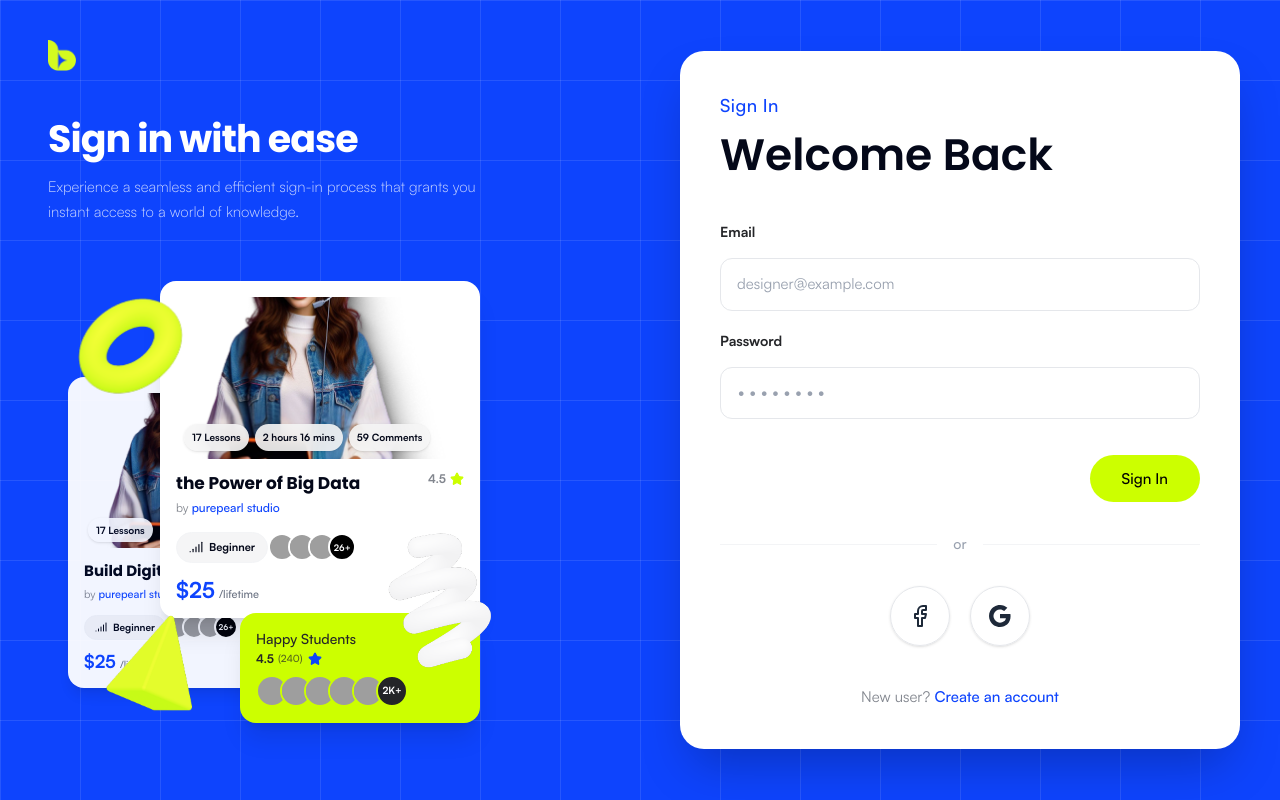
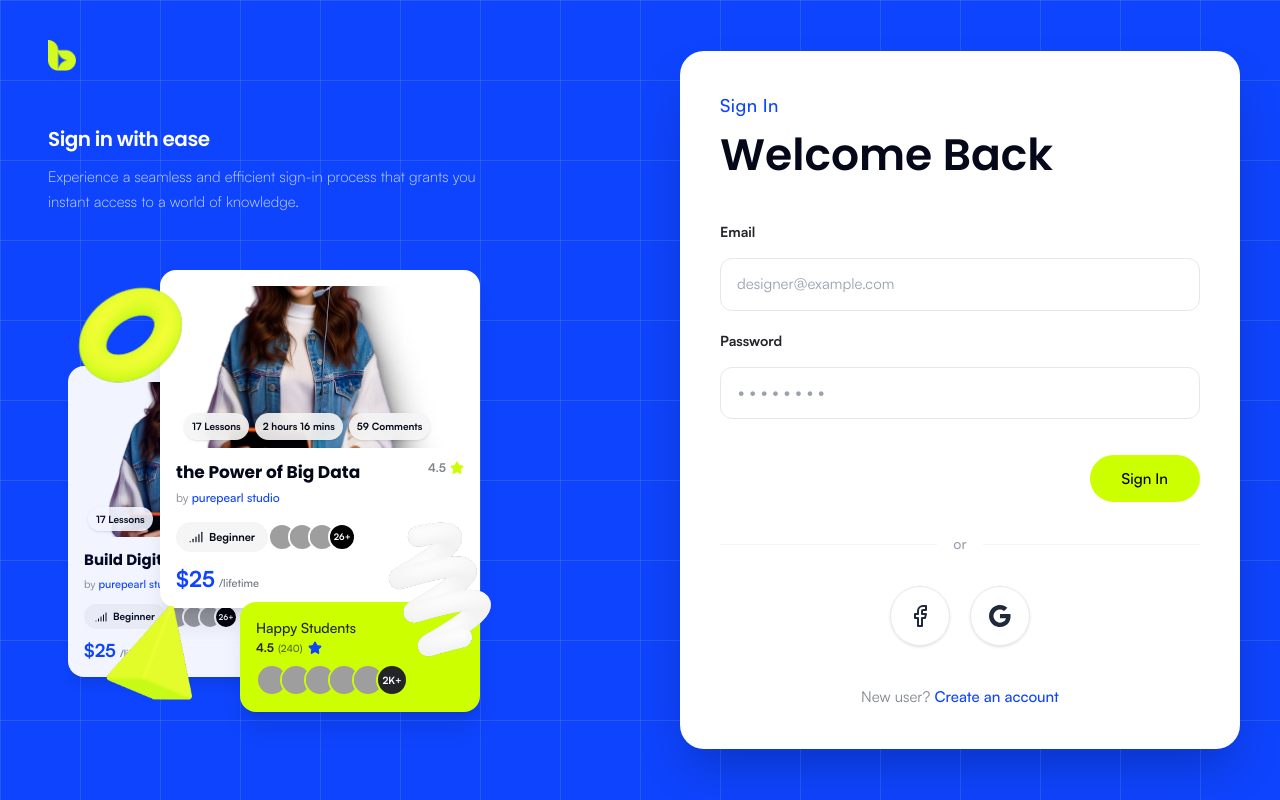
Before and after one commit to abunaserkayes0/bytespace, a Next.js app: page /sign-in in a window 1280 px wide. Built offline with nearby package versions, Linux system fonts and the light colour scheme; grey boxes are pictures that could not be loaded.

Commit message:
refactor: update headline font weight and size in auth layout

```diff
--- a/src/app/(auth)/components/auth-layout.tsx
+++ b/src/app/(auth)/components/auth-layout.tsx
@@ -38,7 +38,7 @@ export default function AuthLayout({
           <div className="flex flex-col my-auto pt-14 lg:pt-16 ">
             {/* Text Content */}
             <div className="max-w-110 text-white z-30 mb-6 md:mb-8">
-              <h1 className="font-poppins font-bold text-[32px] md:text-[38px] leading-[1.15] mb-3.5 tracking-tight">
+              <h1 className="font-poppins font-semibold text-lg md:text-xl leading-[1.15] mb-3.5 tracking-tight">
                 {headline}
               </h1>
               <p className="font-satoshi text-[14px] md:text-[15px] text-white/80 leading-[1.65] font-light">
```
